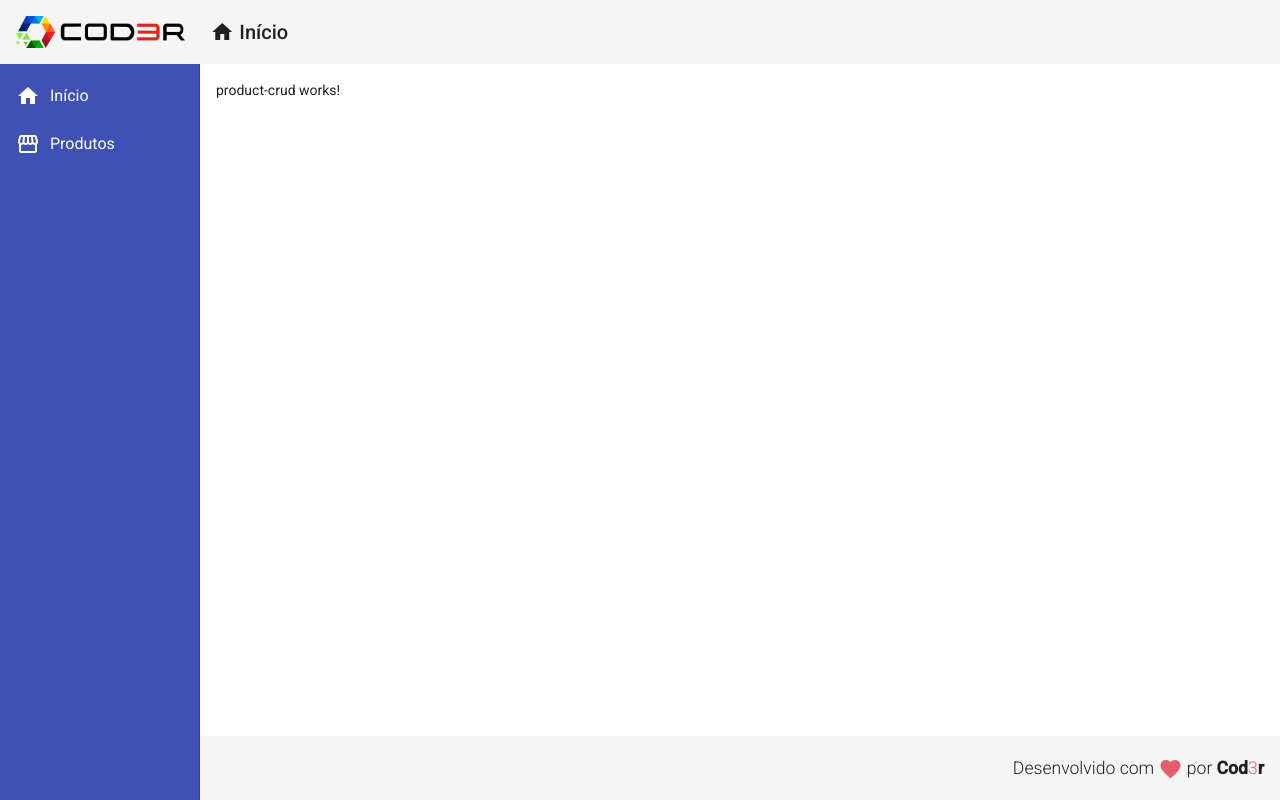
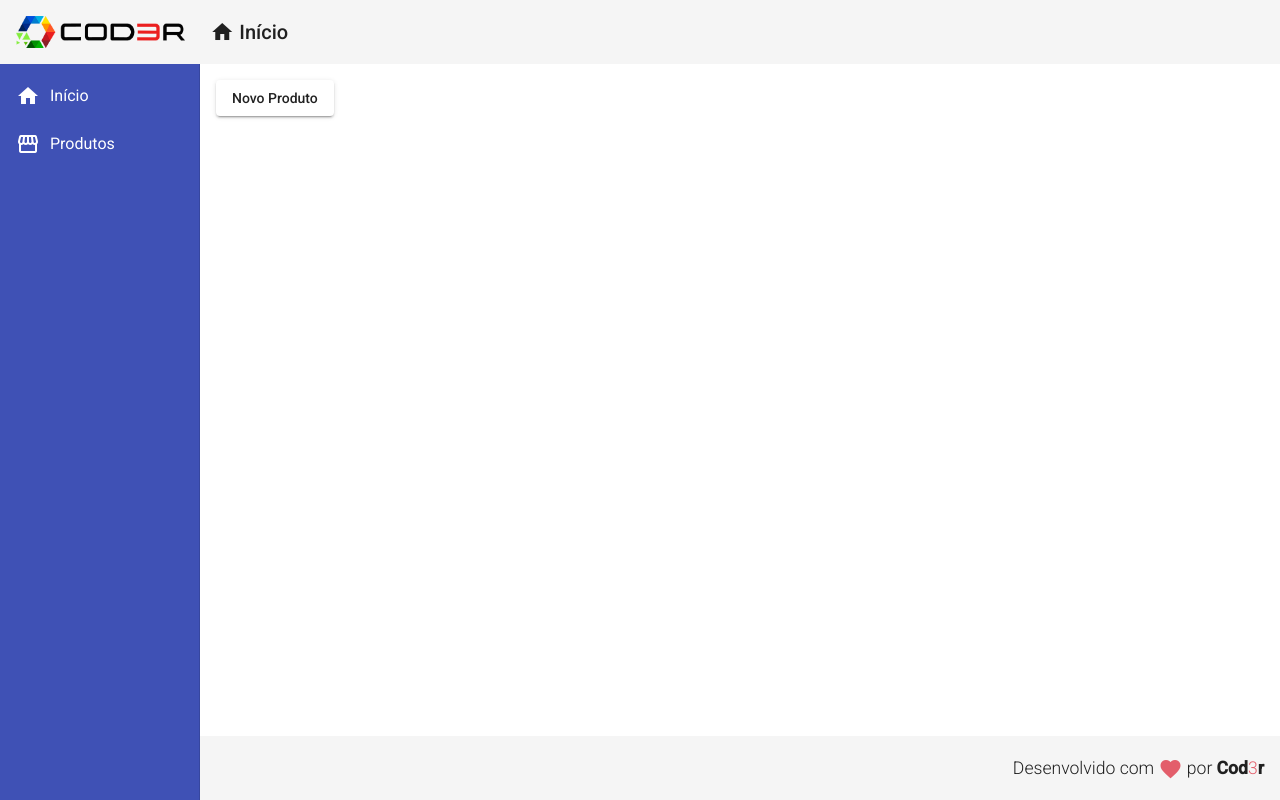
Before and after one commit to rosanaemidio/crud-angular, an Angular app in the folder frontend/: page /products in a window 1280 px wide. Built offline with nearby package versions, Linux system fonts and the light colour scheme.

Commit message:
Add components and routes from products-create

```diff
--- a/frontend/src/app/app-routing.module.ts
+++ b/frontend/src/app/app-routing.module.ts
@@ -15,7 +15,7 @@
   component:ProductCrudComponent
 },
 {
-  path:"products",
+  path:"products/create",
   component: ProductCreateComponent
 }
 ];
--- a/frontend/src/app/app.module.ts
+++ b/frontend/src/app/app.module.ts
@@ -17,7 +17,7 @@
 import { ProductCrudComponent } from './views/product-crud/product-crud.component';
 import { RedDirective } from './directives/red.directive';
 import { ProductCreateComponent } from './components/product/product-create/product-create.component';
-
+import { MatButtonModule } from '@angular/material/button'
 @NgModule({
   declarations: [
     AppComponent,
@@ -36,7 +36,8 @@
     MatToolbarModule,
     MatSidenavModule,
     MatListModule,
-    MatCardModule
+    MatCardModule,
+    MatButtonModule
   ],
   providers: [],
   bootstrap: [AppComponent]
--- a/frontend/src/app/views/product-crud/product-crud.component.html
+++ b/frontend/src/app/views/product-crud/product-crud.component.html
@@ -1 +1,4 @@
-<p>product-crud works!</p>
+
+<button mat-raised-button (click)="navigateToProductCreate()">
+    Novo Produto
+</button>
--- a/frontend/src/app/views/product-crud/product-crud.component.ts
+++ b/frontend/src/app/views/product-crud/product-crud.component.ts
@@ -1,5 +1,5 @@
 import { Component, OnInit } from '@angular/core';
-
+import { Router } from '@angular/router'
 @Component({
   selector: 'app-product-crud',
   templateUrl: './product-crud.component.html',
@@ -7,9 +7,13 @@
 })
 export class ProductCrudComponent implements OnInit {
 
-  constructor() { }
+  constructor(private router: Router) { }
 
   ngOnInit(): void {
   }
 
+  navigateToProductCreate(): void{
+    this.router.navigate(['/products/create'])
+
+  }
 }
```
